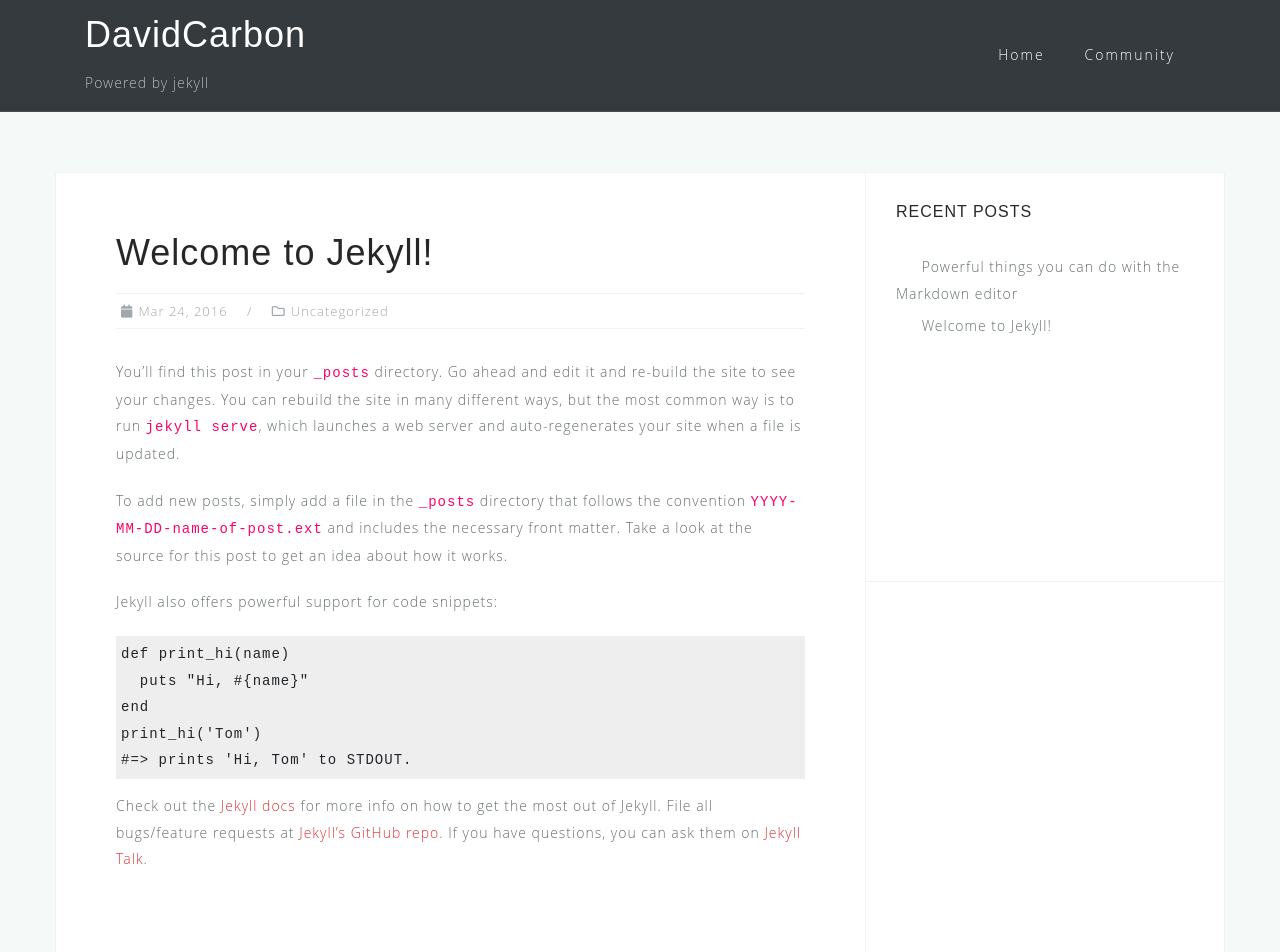
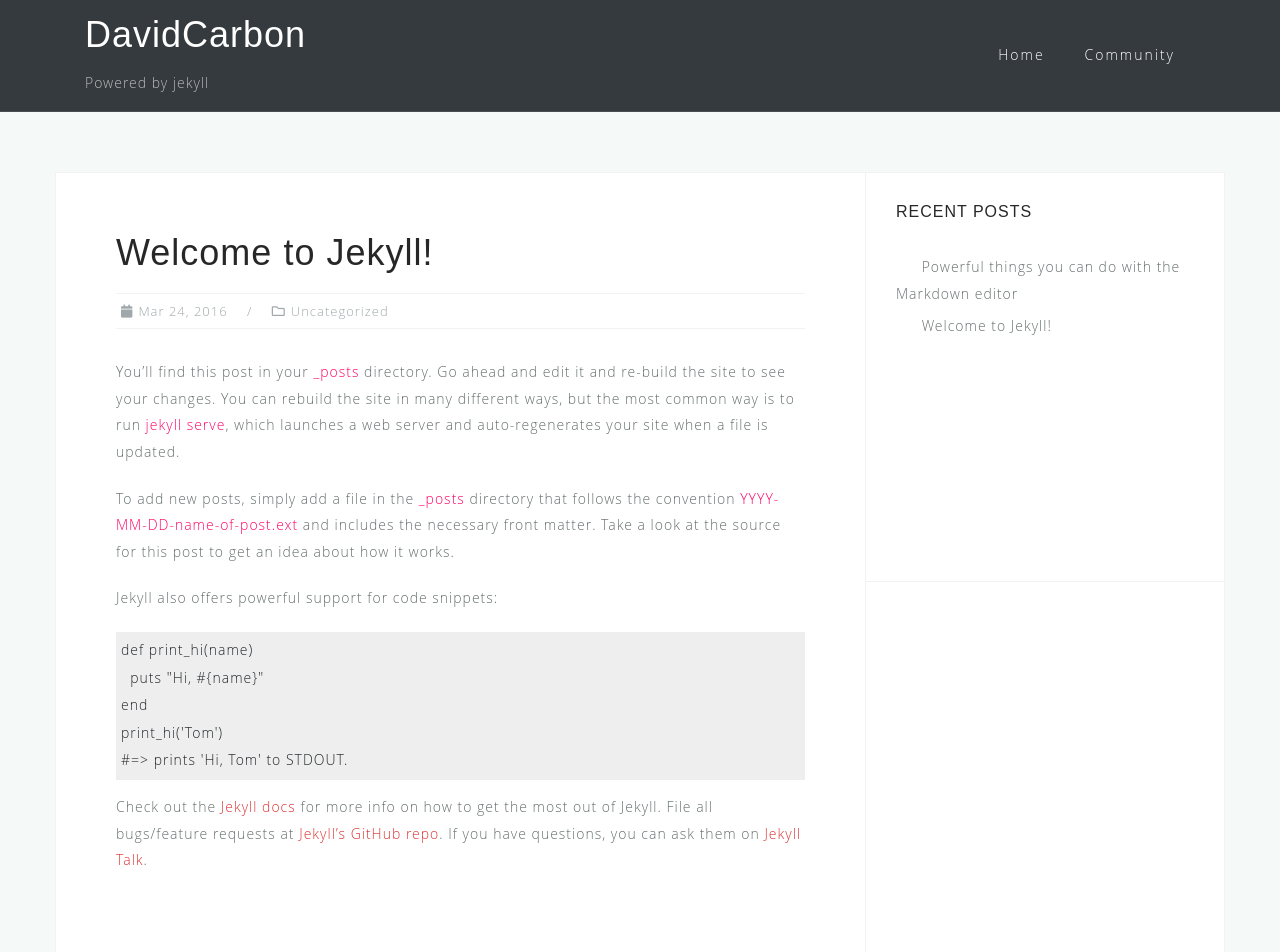
Before and after one commit to DavidCarbon/sbrw-theme, a Jekyll site: the page built from _posts/2016-03-24-welcome-to-jekyll.markdown, in a window 1280 px wide and 1363 px high. Shown: the top 952 px of the window. Built offline with Jekyll 4.4.1, drawn with Linux system fonts in a browser that asks for light colours; comment, search, counter and statistics services are not loaded.

Commit message:
Fix Pre-code Font

```diff
--- a/assets/css/theme.css
+++ b/assets/css/theme.css
@@ -2392,6 +2392,7 @@ body.page-template-page_widgetized {
 
 code {
 	color: #ff0266;
+	font-family: 'Open Sans', sans-serif, monospace;
 }
 
 pre {
```
